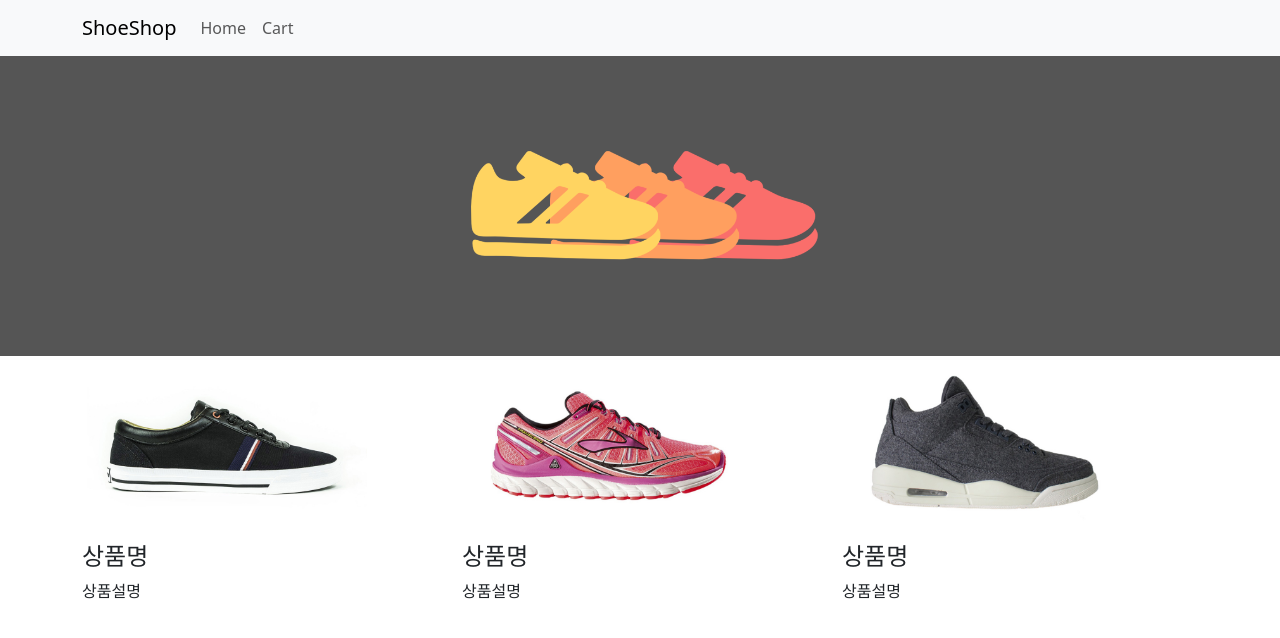
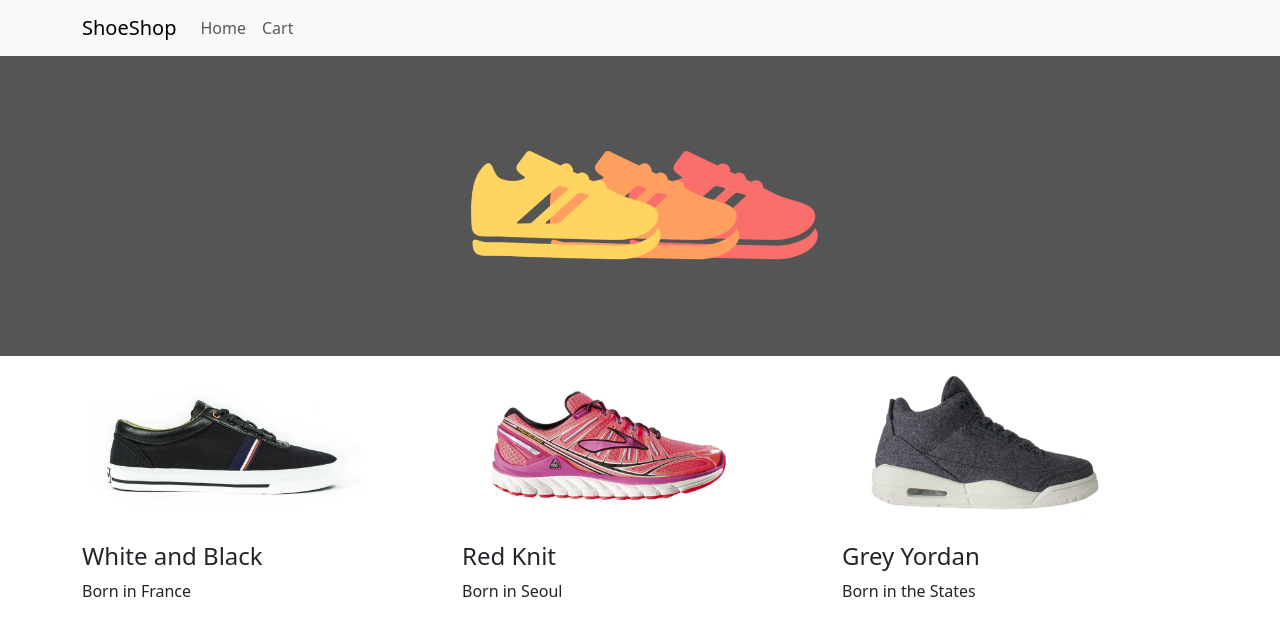
Before and after one commit to Wholesome-Gee/study-react-shopping, a React (Vite) app: page / in a window 1280 px wide. Shown: the top 638 px of the page. Built offline with nearby package versions, Linux system fonts and the light colour scheme.

Commit message:
코드 길어지면 import export 하면 됩니다

```diff
--- a/src/App.jsx
+++ b/src/App.jsx
@@ -2,8 +2,12 @@
 import { Navbar,Container,Nav, Row, Col } from 'react-bootstrap'
 import './App.css'
 import bgImg from './img/bg.png'
+import data from './data'
+import { useState } from 'react'
 
 function App() {
+  let [shoes] = useState(data)
+
   return (
     <>
       <Navbar bg="light" data-bs-theme="light">
@@ -21,18 +25,18 @@ function App() {
       <Row>
         <Col md="4">
           <img src={import.meta.env.VITE_PUBLIC_URL+'shoes1.jpg'} alt="shoes1" width="80%"/>
-          <h4>상품명</h4>
-          <p>상품설명</p>
+          <h4>{shoes[0].title}</h4>
+          <p>{shoes[0].content}</p>
         </Col>
         <Col md="4">
           <img src={import.meta.env.VITE_PUBLIC_URL+'shoes2.jpg'} alt="shoes2" width="80%"/>
-          <h4>상품명</h4>
-          <p>상품설명</p>
+          <h4>{shoes[1].title}</h4>
+          <p>{shoes[1].content}</p>
         </Col>
         <Col md="4">
           <img src={import.meta.env.VITE_PUBLIC_URL+'shoes3.jpg'} alt="shoes3" width="80%"/>
-          <h4>상품명</h4>
-          <p>상품설명</p>
+          <h4>{shoes[2].title}</h4>
+          <p>{shoes[2].content}</p>
         </Col>
         {/* xs:0px~767px, md:768px~991px, lg:992px~ */}
       </Row>
--- /dev/null
+++ b/src/data.js
@@ -0,0 +1,24 @@
+let data = [
+  {
+    id : 0,
+    title : "White and Black",
+    content : "Born in France",
+    price : 120000
+  },
+
+  {
+    id : 1,
+    title : "Red Knit",
+    content : "Born in Seoul",
+    price : 110000
+  },
+
+  {
+    id : 2,
+    title : "Grey Yordan",
+    content : "Born in the States",
+    price : 130000
+  }
+]
+
+export default data;
```
Also changed, not shown: 1 other file (tests, documents, lock files or other folders).
